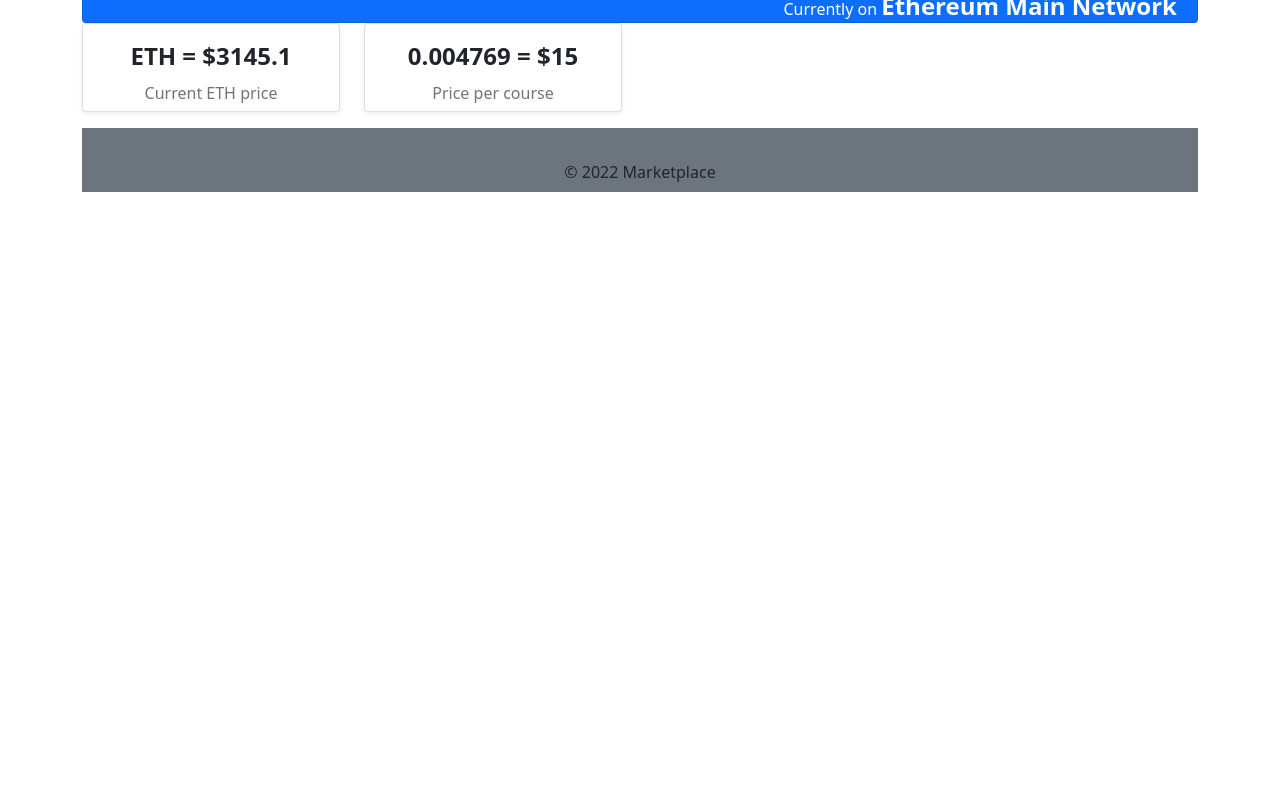
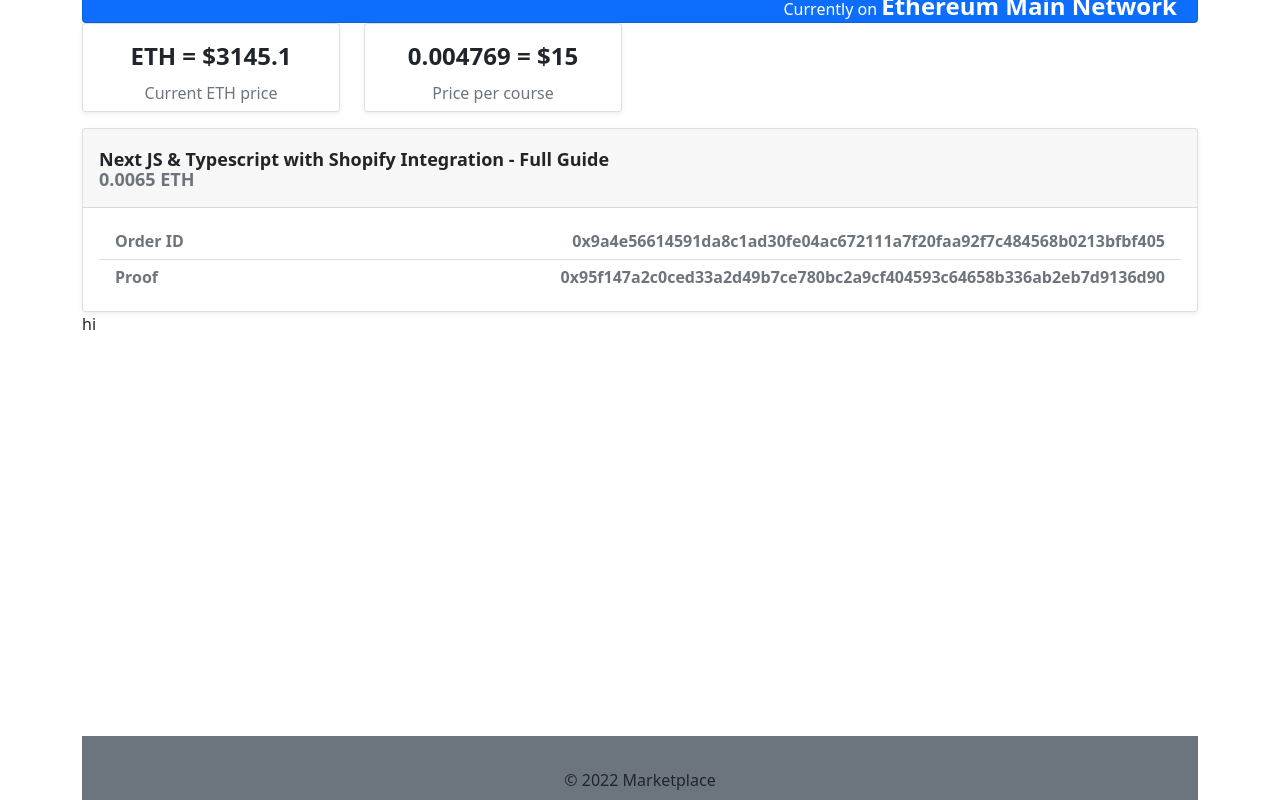
Before and after one commit to Dsackler/solidity, a Next.js app in the folder blockchain/marketplace/: page / in a window 1280 px wide. Shown: the part 678-1478 px from the top of the page. Before the commit the page ends 870 px from the top, so only its background shows below. Built offline with nearby package versions, Linux system fonts and the light colour scheme.

Commit message:
finished card

```diff
--- a/blockchain/marketplace/components/common/footer/index.js
+++ b/blockchain/marketplace/components/common/footer/index.js
@@ -1,11 +1,11 @@
-
-
 
 
 export default function Footer() {
     return (
-        <footer class="page-footer font-small bg-secondary pt-4">
-            <div class="text-center py-2">© 2022 Marketplace</div>
-        </footer>
+        <div className = "bottom">
+            <footer className="footer font-small bg-secondary pt-4">
+                <div className="text-center py-2">© 2022 Marketplace</div>
+            </footer>
+        </div>
     )
 }
--- /dev/null
+++ b/blockchain/marketplace/components/course/index.js
@@ -0,0 +1 @@
+export {default as CourseList} from "./list"
--- /dev/null
+++ b/blockchain/marketplace/components/course/list/index.js
@@ -0,0 +1,7 @@
+
+
+export default function CourseList() {
+    return (
+        <div>hi</div>
+    )
+}
--- /dev/null
+++ b/blockchain/marketplace/components/orders/card/index.js
@@ -0,0 +1,63 @@
+
+
+export default function OrderCard() {
+    return (
+
+
+        <div className="card shadow-sm">
+            <div className="card-header text-lg font-semibold p-3">
+                Next JS & Typescript with Shopify Integration - Full Guide
+                <h6 className="card-subtitle text-muted">0.0065 ETH</h6>
+            </div>
+
+            <ul className="list-group list-group-flush p-3">
+                <li className="list-group-item">
+                    <div className = "row">
+                        <div className = "col-sm">
+                            <h6 className="text-muted font-semibold">Order ID</h6>
+                        </div>
+                        <div className = "col-sm">
+                            <h6 className="text-muted font-semibold">0x9a4e56614591da8c1ad30fe04ac672111a7f20faa92f7c484568b0213bfbf405</h6>
+                        </div>
+                    </div>
+                </li>
+                <li className="list-group-item">
+                    <div className = "row">
+                        <div className = "col-sm">
+                            <h6 className="text-muted font-semibold">Proof</h6>
+                        </div>
+                        <div className = "col-sm">
+                            <h6 className="text-muted font-semibold">0x95f147a2c0ced33a2d49b7ce780bc2a9cf404593c64658b336ab2eb7d9136d90</h6>
+                        </div>
+                    </div>
+                </li>
+            </ul>
+        </div>
+        // <div className="card">
+        //     <div class="card-body">
+        //         <p className = "text-lg font-semibold">Next JS & Typescript with Shopify Integration - Full Guide</p>
+        //         <h6 className="card-subtitle mb-2 text-muted">0.0065 ETH</h6>
+        //         <hr></hr>
+        //         <div class="row pb-4 bg-slate-200">
+        //             <div class="col-sm">
+        //             Order ID
+        //             </div>
+        //             <div class="col-sm">
+        //             0x9a4e56614591da8c1ad30fe04ac672111a7f20faa92f7c484568b0213bfbf405
+        //             </div>
+        //         </div>
+        //         <div class="row">
+        //             <div class="col-sm">
+        //             Proof
+        //             </div>
+        //             <div class="col-sm">
+        //             0x95f147a2c0ced33a2d49b7ce780bc2a9cf404593c64658b336ab2eb7d9136d90
+        //             </div>
+        //         </div>
+        //         <div class="col-sm">
+        //             Purchased!
+        //         </div>
+        //     </div>
+        // </div>
+    )
+}
--- /dev/null
+++ b/blockchain/marketplace/components/orders/index.js
@@ -0,0 +1 @@
+export {default as OrderCard} from "./card"
--- a/blockchain/marketplace/components/web3/walletdisplay/index.js
+++ b/blockchain/marketplace/components/web3/walletdisplay/index.js
@@ -7,7 +7,7 @@ export default function WalletDisplay() {
             <div className="card-body text-white p-4 inline">
                 <h1 className = "text-2xl">Hello, 0xd9D5cD41Fe921A743F2b5Fe71CC3070F5C176208</h1>
                 <h2 className="card-text text-x1 pb-4">Hope you are having a good day!</h2>
-                <a href="#" className="btn btn-light p-2">Learn how to purchase</a>
+                <a href="#" className="btn btn-light p-2 shadow-md">Learn how to purchase</a>
             </div>
             <div className = "text-right text-white pr-5"><span>Currently on </span><strong className="text-2xl">Ethereum Main Network</strong></div>
         </div>
--- a/blockchain/marketplace/pages/index.js
+++ b/blockchain/marketplace/pages/index.js
@@ -1,4 +1,6 @@
 import { Navbar, Hero, Footer, Breadcrumbs } from "@components/common"
+import { CourseList } from "@components/course"
+import { OrderCard } from "@components/orders"
 import { EthRates, WalletDisplay } from "@components/web3"
 
 export default function Home() {
@@ -10,6 +12,8 @@ export default function Home() {
       <Breadcrumbs />
       <WalletDisplay />
       <EthRates />
+      <OrderCard />
+      <CourseList />
       <Footer />
     </div>
   )
--- a/blockchain/marketplace/styles/globals.css
+++ b/blockchain/marketplace/styles/globals.css
@@ -6,3 +6,7 @@
 .fit {
     min-height: calc(100vh - 88px);
 }
+
+.bottom {
+    padding-top: 400px;
+}
```
